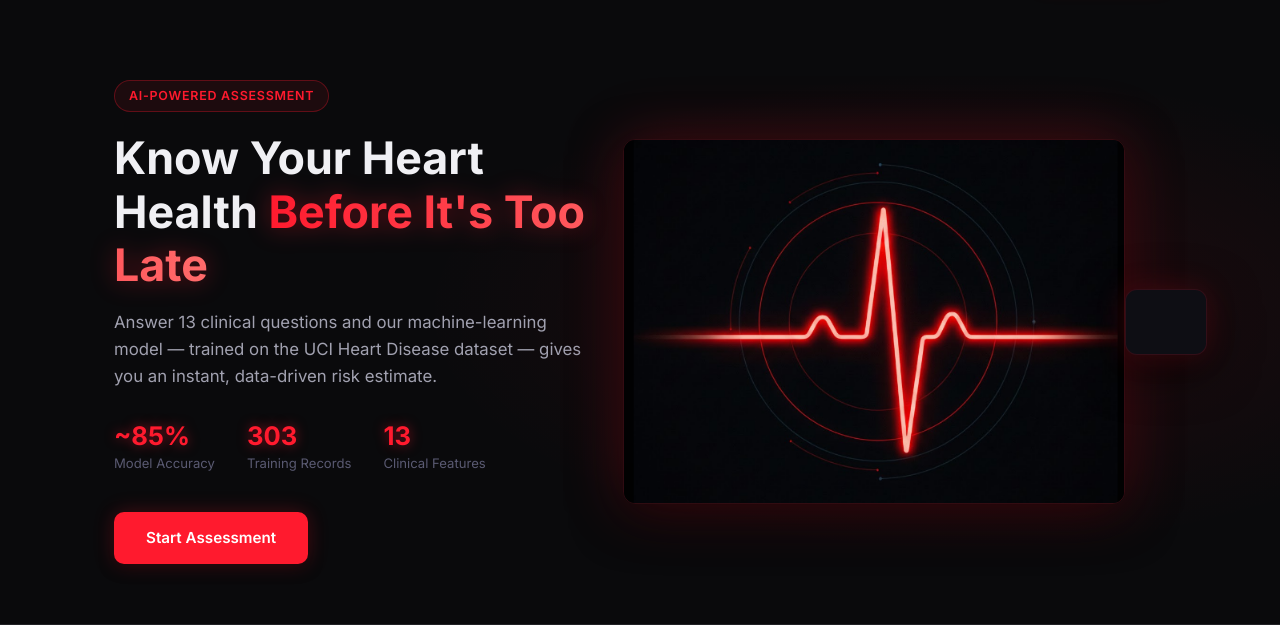
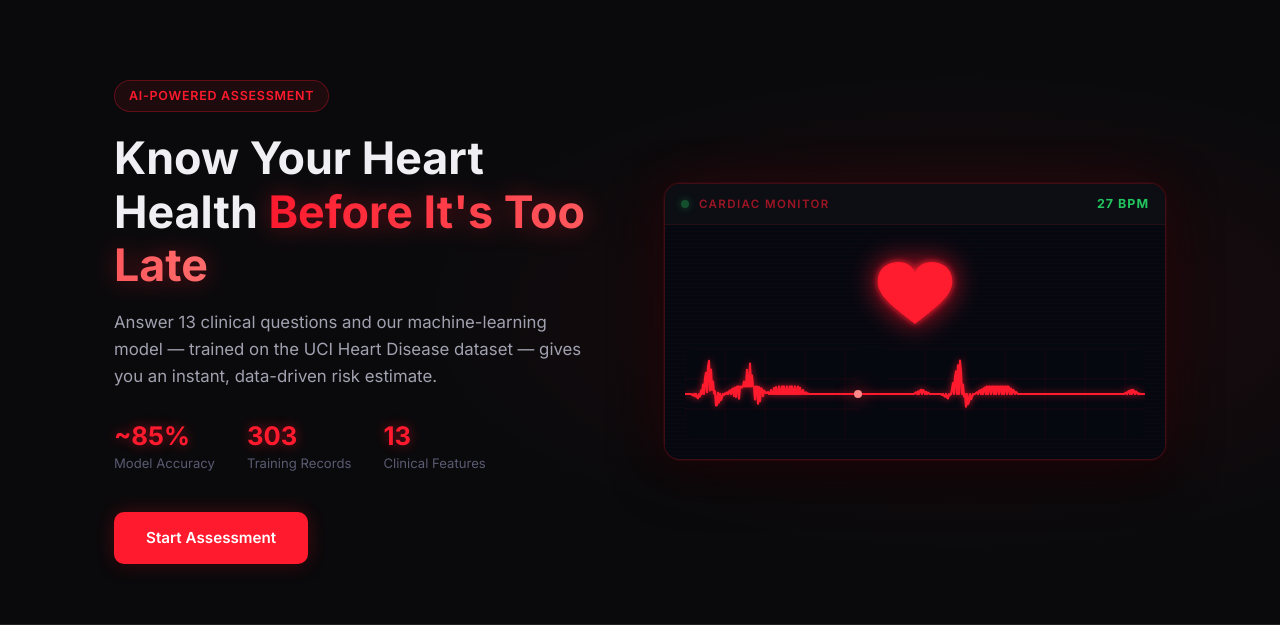
Before and after one commit to Void-sleepy/Heart_Disease, a Flask app: page / in a window 1280 px wide. Shown: the part 65-690 px from the top of the page. Run offline with Flask 3, Linux system fonts and the light colour scheme.

Commit message:
improved ui

```diff
--- a/webapp/static/css/style.css
+++ b/webapp/static/css/style.css
@@ -226,30 +226,115 @@ img { max-width: 100%; display: block; }
   box-shadow: 0 0 18px var(--red-glow);
 }
 
-/* Hero image */
-.hero-image {
+/* ── Hero visual — animated cardiac monitor ─────────────────────────────────── */
+.hero-visual {
   display: flex;
   justify-content: center;
   align-items: center;
 }
 
-.ecg-placeholder {
-  background: #0e0e14;
-  border-radius: var(--radius);
-  padding: 32px 40px;
+.cardiac-monitor {
   width: 100%;
-  border: 1px solid var(--border);
-  box-shadow: var(--shadow-red), var(--shadow-lg);
+  background: #080a0e;
+  border-radius: 16px;
+  border: 1px solid rgba(255, 26, 46, 0.22);
+  box-shadow: 0 0 50px rgba(255, 26, 46, 0.12), 0 0 0 1px rgba(255, 26, 46, 0.08), var(--shadow-lg);
+  overflow: hidden;
 }
 
-.ecg-svg { width: 100%; display: block; }
+.monitor-header {
+  display: flex;
+  align-items: center;
+  gap: 10px;
+  padding: 10px 16px;
+  background: #0c0e14;
+  border-bottom: 1px solid rgba(255, 26, 46, 0.1);
+  font-size: .72rem;
+  font-weight: 600;
+  letter-spacing: .12em;
+  color: rgba(255, 26, 46, 0.6);
+  text-transform: uppercase;
+}
 
-.hero-img {
-  border-radius: var(--radius);
-  box-shadow: 0 0 60px rgba(255,26,46,.25), var(--shadow-lg);
+.monitor-dot {
+  width: 8px; height: 8px;
+  border-radius: 50%;
+  background: #22c55e;
+  box-shadow: 0 0 8px #22c55e;
+  animation: blinkDot 1.5s ease-in-out infinite;
+}
+
+@keyframes blinkDot {
+  0%, 100% { opacity: 1; }
+  50%       { opacity: .3; }
+}
+
+.monitor-hr {
+  margin-left: auto;
+  color: #22c55e;
+  font-size: .78rem;
+  font-weight: 700;
+  letter-spacing: .08em;
+}
+
+.ecg-screen {
+  position: relative;
+  padding: 28px 20px 20px;
+  background: #060810;
+  display: flex;
+  flex-direction: column;
+  align-items: center;
+  gap: 16px;
+}
+
+/* CRT scan-line effect */
+.ecg-screen::before {
+  content: '';
+  position: absolute;
+  inset: 0;
+  background: repeating-linear-gradient(
+    0deg, transparent, transparent 3px,
+    rgba(255,26,46,.018) 3px, rgba(255,26,46,.018) 4px
+  );
+  pointer-events: none;
+  z-index: 1;
+}
+
+.heart-pulse-wrap {
+  position: relative;
+  display: flex;
+  justify-content: center;
+  z-index: 2;
+}
+
+.heart-svg {
+  width: 90px;
+  height: 80px;
+  animation: heartbeat 1.2s ease-in-out infinite;
+  transform-origin: center;
+  filter: drop-shadow(0 0 14px rgba(255, 26, 46, 0.75));
+}
+
+.heart-shape {
+  fill: var(--red);
+}
+
+@keyframes heartbeat {
+  0%   { transform: scale(1);    }
+  12%  { transform: scale(1.20); }
+  24%  { transform: scale(1);    }
+  34%  { transform: scale(1.12); }
+  46%  { transform: scale(1);    }
+  100% { transform: scale(1);    }
+}
+
+#ecgCanvas {
   width: 100%;
-  object-fit: cover;
-  border: 1px solid var(--border);
+  height: 90px;
+  display: block;
+  border-radius: 6px;
+  z-index: 2;
+  position: relative;
 }
 
 /* ── About ──────────────────────────────────────────────────────────────────── */
@@ -527,7 +612,7 @@ legend {
 /* ── Responsive ─────────────────────────────────────────────────────────────── */
 @media (max-width: 900px) {
   .hero-grid     { grid-template-columns: 1fr; }
-  .hero-image    { display: none; }
+  .hero-visual   { display: none; }
   .cards-grid    { grid-template-columns: 1fr; }
   .form-row-3    { grid-template-columns: 1fr 1fr; }
   .result-inner  { flex-direction: column; text-align: center; }
--- a/webapp/static/js/script.js
+++ b/webapp/static/js/script.js
@@ -159,3 +159,125 @@ function setLoading(state) {
   submitBtn.disabled = state;
   submitBtn.textContent = state ? 'Analyzing...' : 'Analyze My Risk';
 }
+
+// ── ECG Canvas Animation ──────────────────────────────────────────────────────
+(function () {
+  const canvas = document.getElementById('ecgCanvas');
+  if (!canvas) return;
+
+  const ctx = canvas.getContext('2d');
+
+  let W = 0, H = 0;
+  let samples = [];
+
+  function resize() {
+    W = canvas.width  = canvas.offsetWidth  || 360;
+    H = canvas.height = canvas.offsetHeight || 90;
+    samples = new Float32Array(W);   // reset trace on resize
+  }
+  resize();
+  window.addEventListener('resize', resize);
+
+  // PQRST waveform pattern: [x_fraction, y_value]  (y: +1 = up spike, -1 = down)
+  const PATTERN = [
+    [0.00,  0.00],
+    [0.09,  0.00],
+    [0.13,  0.13],  // P wave
+    [0.17,  0.00],
+    [0.22,  0.00],
+    [0.26, -0.14],  // Q dip
+    [0.31,  1.00],  // R spike  ← tallest
+    [0.34, -0.38],  // S dip
+    [0.38,  0.00],
+    [0.44,  0.22],  // T wave
+    [0.54,  0.22],
+    [0.59,  0.00],
+    [1.00,  0.00],
+  ];
+
+  const CYCLE_PX = 210;   // pixels per one heartbeat cycle
+  const SPEED    = 1.6;   // pixels advanced per animation frame
+  let   posF     = 0;     // current head position (fractional pixels)
+
+  // BPM readout: derive from CYCLE_PX and SPEED
+  // frames/cycle ≈ CYCLE_PX/SPEED  →  BPM = 60 / (frames_per_cycle / 60fps)
+  const bpmEl = document.getElementById('monitorHR');
+  const BPM   = Math.round(60 / ((CYCLE_PX / SPEED) / 60));
+  if (bpmEl) bpmEl.textContent = BPM + ' BPM';
+
+  function ecgY(frac) {
+    for (let i = 0; i < PATTERN.length - 1; i++) {
+      const [x0, y0] = PATTERN[i];
+      const [x1, y1] = PATTERN[i + 1];
+      if (frac >= x0 && frac <= x1) {
+        const t = (frac - x0) / (x1 - x0);
+        return y0 + t * (y1 - y0);
+      }
+    }
+    return 0;
+  }
+
+  function toCanvasY(v) {
+    return H / 2 - v * H * 0.38;
+  }
+
+  function draw() {
+    const pos = Math.floor(posF) % W;
+
+    // Store new sample
+    samples[pos] = ecgY((posF % CYCLE_PX) / CYCLE_PX);
+
+    // ── Background ──────────────────────────────────────────────────────────────
+    ctx.fillStyle = '#060810';
+    ctx.fillRect(0, 0, W, H);
+
+    // ── Grid ────────────────────────────────────────────────────────────────────
+    ctx.strokeStyle = 'rgba(255,26,46,0.07)';
+    ctx.lineWidth   = 1;
+    for (let x = 0; x < W; x += 40) {
+      ctx.beginPath(); ctx.moveTo(x, 0); ctx.lineTo(x, H); ctx.stroke();
+    }
+    for (let y = 0; y < H; y += H / 3) {
+      ctx.beginPath(); ctx.moveTo(0, y); ctx.lineTo(W, y); ctx.stroke();
+    }
+
+    // ── Erase band (blank strip just ahead of the head, like a real monitor) ───
+    const ERASE = 30;
+    ctx.fillStyle = '#060810';
+    ctx.fillRect(pos, 0, ERASE, H);
+
+    // ── ECG trace ───────────────────────────────────────────────────────────────
+    ctx.beginPath();
+    ctx.lineJoin = 'round';
+    ctx.lineCap  = 'round';
+    ctx.strokeStyle = '#ff1a2e';
+    ctx.lineWidth   = 2.2;
+    ctx.shadowBlur  = 7;
+    ctx.shadowColor = 'rgba(255,26,46,0.65)';
+
+    let started = false;
+    for (let x = 0; x < W; x++) {
+      if (x >= pos && x < pos + ERASE) continue;   // skip erase band
+      const y = toCanvasY(samples[x]);
+      if (!started) { ctx.moveTo(x, y); started = true; }
+      else           { ctx.lineTo(x, y); }
+    }
+    ctx.stroke();
+    ctx.shadowBlur = 0;
+
+    // ── Head dot (bright leading point) ─────────────────────────────────────────
+    const headY = toCanvasY(samples[pos]);
+    ctx.beginPath();
+    ctx.arc(pos, headY, 4, 0, Math.PI * 2);
+    ctx.fillStyle  = '#ff8888';
+    ctx.shadowBlur  = 18;
+    ctx.shadowColor = '#ff1a2e';
+    ctx.fill();
+    ctx.shadowBlur = 0;
+
+    posF += SPEED;
+    requestAnimationFrame(draw);
+  }
+
+  draw();
+})();
--- a/webapp/templates/index.html
+++ b/webapp/templates/index.html
@@ -52,30 +52,28 @@
         </div>
         <a href="#check" class="btn-primary">Start Assessment</a>
       </div>
-      <div class="hero-image">
-        <!--
-          SUGGESTED IMAGE 1:
-          A high-quality ECG / heartbeat waveform graphic on a dark or red background.
-          Good free sources: Unsplash (search "ecg heartbeat"),
-          Pexels (search "cardiology"), or Freepik (search "heart pulse medical").
-          Recommended: landscape 600x450 px, transparent or dark-themed PNG/SVG.
-          Replace the src below with your chosen image path.
-        -->
-        <img
-          src="{{ url_for('static', filename='img/red_heart.png') }}"
-          alt="ECG heartbeat waveform"
-          class="hero-img"
-          onerror="this.style.display='none'"
-        />
-        <div class="ecg-placeholder">
-          <svg viewBox="0 0 300 100" class="ecg-svg">
-            <polyline
-              points="0,50 30,50 40,50 50,10 60,90 70,50 90,50 100,40 110,50
-                      140,50 150,50 160,10 170,90 180,50 200,50 210,40 220,50 250,50 300,50"
-              fill="none" stroke="#ff1a2e" stroke-width="2.5"
-              stroke-linecap="round" stroke-linejoin="round"
-            />
-          </svg>
+      <div class="hero-visual">
+        <div class="cardiac-monitor">
+          <div class="monitor-header">
+            <div class="monitor-dot"></div>
+            <span>CARDIAC MONITOR</span>
+            <span class="monitor-hr" id="monitorHR">72 BPM</span>
+          </div>
+          <div class="ecg-screen">
+            <div class="heart-pulse-wrap">
+              <svg class="heart-svg" viewBox="0 0 100 90" xmlns="http://www.w3.org/2000/svg">
+                <defs>
+                  <filter id="heartGlow" x="-30%" y="-30%" width="160%" height="160%">
+                    <feGaussianBlur stdDeviation="4" result="blur"/>
+                    <feMerge><feMergeNode in="blur"/><feMergeNode in="SourceGraphic"/></feMerge>
+                  </filter>
+                </defs>
+                <path class="heart-shape" filter="url(#heartGlow)"
+                  d="M50 80 C30 63 8 50 8 32 C8 18 18 10 32 10 C40 10 47 14 50 22 C53 14 60 10 68 10 C82 10 92 18 92 32 C92 50 70 63 50 80Z"/>
+              </svg>
+            </div>
+            <canvas id="ecgCanvas"></canvas>
+          </div>
         </div>
       </div>
     </div>
```
